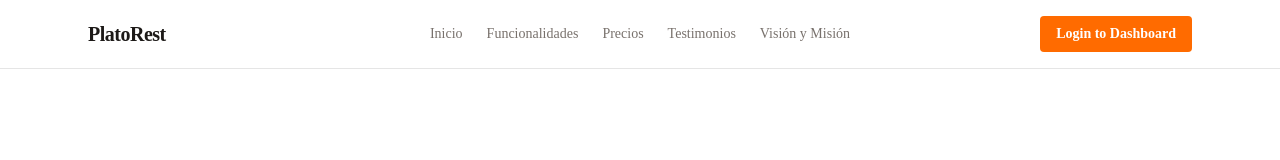
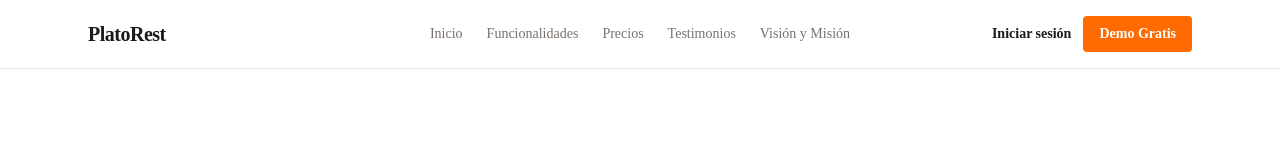
Before and after one commit to TomyRioss/platorest, a Next.js app: page / in a window 1280 px wide. Shown: the top 160 px of the page. Built offline with nearby package versions, Linux system fonts and the light colour scheme.

Commit message:
feat: split nav CTA into Iniciar sesión link + Demo Gratis button

```diff
--- a/app/(marketing)/_components/TopNavBar.tsx
+++ b/app/(marketing)/_components/TopNavBar.tsx
@@ -33,12 +33,18 @@ export default function TopNavBar() {
           ))}
         </nav>
 
-        <div className="hidden justify-end md:flex">
+        <div className="hidden items-center justify-end gap-3 md:flex">
           <Link
             href="/login"
+            className="text-sm font-semibold text-text-primary hover:text-primary"
+          >
+            Iniciar sesión
+          </Link>
+          <Link
+            href="/menu/demo"
             className="rounded bg-primary px-4 py-2 text-sm font-semibold text-white hover:bg-primary-hover"
           >
-            Login to Dashboard
+            Demo Gratis
           </Link>
         </div>
 
@@ -68,9 +74,16 @@ export default function TopNavBar() {
           <Link
             href="/login"
             onClick={() => setOpen(false)}
-            className="mt-2 rounded bg-primary px-4 py-2 text-center text-sm font-semibold text-white hover:bg-primary-hover"
+            className="mt-2 py-2 text-center text-sm font-semibold text-text-primary hover:text-primary"
           >
-            Login to Dashboard
+            Iniciar sesión
+          </Link>
+          <Link
+            href="/menu/demo"
+            onClick={() => setOpen(false)}
+            className="rounded bg-primary px-4 py-2 text-center text-sm font-semibold text-white hover:bg-primary-hover"
+          >
+            Demo Gratis
           </Link>
         </nav>
       )}
```
